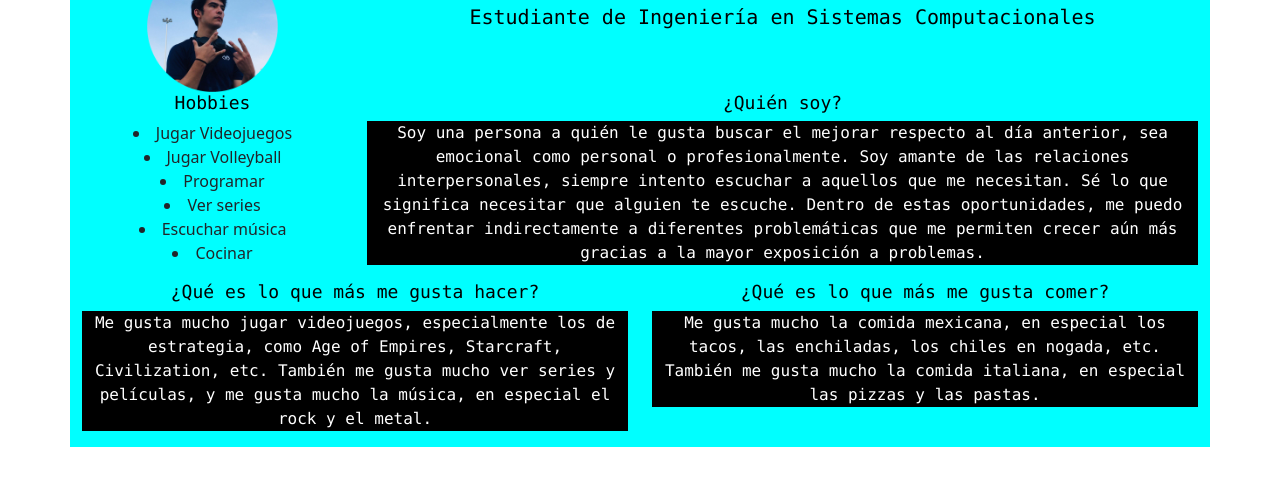
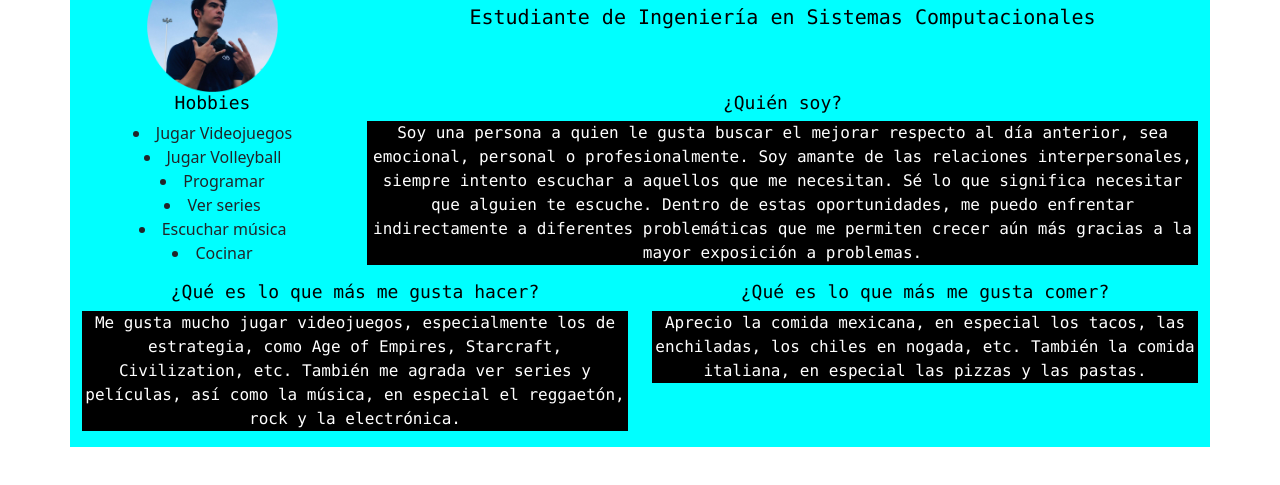
Before and after one commit to PaxxonML/web-design_AgoDic2022, a website: page views/index_tarea1.html in a window 1280 px wide. Shown: the part 39-524 px from the top of the page. Drawn offline with nearby package versions, Linux system fonts and the light colour scheme; files that its build step writes are made by us from their sources; files whose address does not match are found by name.

Commit message:
correcciones intro

```diff
--- a/views/index_tarea1.html
+++ b/views/index_tarea1.html
@@ -33,7 +33,7 @@
                 </div>
                 <div class="col-9">
                     <h3>¿Quién soy?</h3>
-                    <p>Soy una persona a quién le gusta buscar el mejorar respecto al día anterior, sea emocional como personal o profesionalmente. Soy amante de las relaciones interpersonales, siempre intento escuchar a aquellos que me necesitan. Sé lo que significa necesitar que alguien te escuche. Dentro de estas oportunidades, me puedo enfrentar indirectamente a diferentes problemáticas que me permiten crecer aún más gracias a la mayor exposición a problemas.</p>
+                    <p>Soy una persona a quien le gusta buscar el mejorar respecto al día anterior, sea emocional, personal o profesionalmente. Soy amante de las relaciones interpersonales, siempre intento escuchar a aquellos que me necesitan. Sé lo que significa necesitar que alguien te escuche. Dentro de estas oportunidades, me puedo enfrentar indirectamente a diferentes problemáticas que me permiten crecer aún más gracias a la mayor exposición a problemas.</p>
                 </div>
             </div>
         </div>
@@ -41,11 +41,11 @@
             <div class="row">
                 <div class="col-6">
                     <h3>¿Qué es lo que más me gusta hacer?</h3>
-                    <p>Me gusta mucho jugar videojuegos, especialmente los de estrategia, como Age of Empires, Starcraft, Civilization, etc. También me gusta mucho ver series y películas, y me gusta mucho la música, en especial el rock y el metal.</p>
+                    <p>Me gusta mucho jugar videojuegos, especialmente los de estrategia, como Age of Empires, Starcraft, Civilization, etc. También me agrada ver series y películas, así como la música, en especial el reggaetón, rock y la electrónica.</p>
                 </div>
                 <div class="col-6">
                     <h3>¿Qué es lo que más me gusta comer?</h3>
-                    <p>Me gusta mucho la comida mexicana, en especial los tacos, las enchiladas, los chiles en nogada, etc. También me gusta mucho la comida italiana, en especial las pizzas y las pastas.</p>
+                    <p>Aprecio la comida mexicana, en especial los tacos, las enchiladas, los chiles en nogada, etc. También la comida italiana, en especial las pizzas y las pastas.</p>
                 </div>
             </div>
         </div>
```
